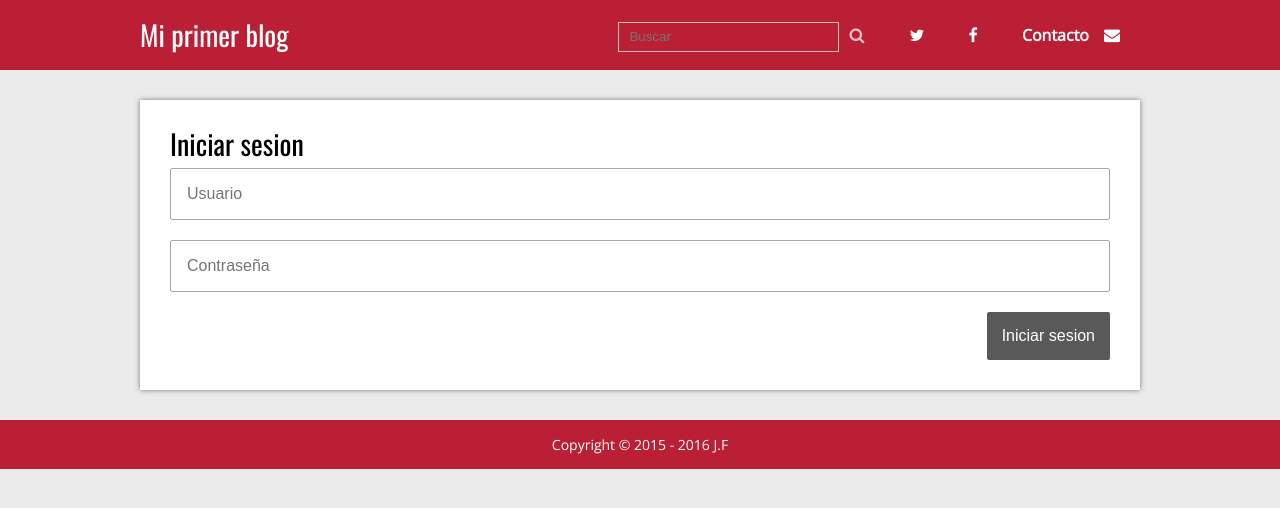
After one commit to Farber98/Blog, a PHP site: page /cursoPHP/login.php in a window 1280 px wide. The commit adds this page. Shown: the top 508 px of the page. Run offline with PHP 8.4, Linux system fonts and the light colour scheme; data that the repository does not hold is empty.

Commit message:
Se realizo el inicio de sesion y el panel de control. VER PORQUE NO SE CARGAN LOS ESTILOS EN EL PANEL DE CONTROL. SE CARGA EL ARCHIVO PERO NO EL CSS

```diff
--- /dev/null
+++ b/admin/cerrar.php
@@ -0,0 +1,6 @@
+<?php //Cerramos la sesion.
+session_start();
+session_destroy();
+$_SESSION = array();
+header('Location: ../');
+?>
--- a/admin/config.php
+++ b/admin/config.php
@@ -2,7 +2,7 @@
 //Contiene configuracion de nuestro sitio web:
 //Cantidad de articulos a cargar, usuario y contraseña...
 
-define('RUTA', 'http://localhost/cursoPHP/Practicas/Blog/'); //Definimos la ruta
+define('RUTA', 'http://localhost/cursoPHP/Practicas/Blog'); //Definimos la ruta
 
 //Guardamos toda la informacion relacionada con la bd
 $bd_config = array(
--- a/funciones.php
+++ b/funciones.php
@@ -67,4 +67,12 @@ function numero_paginas($post_por_pagina,$conexion)
                                                             //Calculo para saber cuantas paginas hay en la paginacion.
     return $numero_paginas;
 }
+
+
+function comprobarSesion(){
+    if(!isset($_SESSION['admin']))
+    {
+        header('Location: ' . RUTA);
+    }
+}
 ?>
--- /dev/null
+++ b/login.php
@@ -0,0 +1,20 @@
+<?php //Logica del login.
+
+session_start();
+
+require 'admin/config.php';
+require 'funciones.php';
+
+if($_SERVER['REQUEST_METHOD'] == 'POST'){       //Obtenemos lo que el usuario ingresa en el login.
+    $usuario = limpiarDatos($_POST['usuario']);
+    $password = limpiarDatos($_POST['password']);
+}
+
+if($usuario == $blog_admin['usuario'] && $password == $blog_admin['password'])
+{
+    $_SESSION['admin'] = $blog_admin['usuario'];
+    header('Location:' . RUTA . '/admin');
+}
+
+require 'views/login.view.php';
+?>
--- a/views/buscar.view.php
+++ b/views/buscar.view.php
@@ -1,6 +1,6 @@
 <?php require 'header.php'; //Cargamos el header.?>
 <div class="contenedor">
-
+    <h2><?php echo $titulo; ?></h2>
     <?php foreach($resultados as $post): ?>  <!-- Cargamos dinamicamente la BD. -->
         <div class="post">
             <article>
--- /dev/null
+++ b/views/login.view.php
@@ -0,0 +1,16 @@
+<?php require 'header.php'; //Cargamos el header.?>
+<!-- Reutilizamos el codigo del single.view.php y particularizamos para la vista del login.. -->
+
+<div class="contenedor">
+    <div class="post">
+        <article>
+            <h2 class="titulo">Iniciar sesion</h2>
+            <form class="formulario" method="post" action="<?php echo htmlspecialchars($_SERVER['PHP_SELF']);?>">
+                <input type="text" name="usuario" placeholder="Usuario">
+                <input type="password" name="password" placeholder="Contraseña">
+                <input type="submit" value="Iniciar sesion">
+            </form>
+        </article>
+    </div>
+</div>
+<?php require 'footer.php'; //Cargamos el footer?>
--- a/views/single.view.php
+++ b/views/single.view.php
@@ -10,7 +10,7 @@
             <div class="thumb">
                     <img src="<?php echo RUTA; ?>/imagenes/<?php echo $post['thumb']; ?>" alt="<?php echo $post['titulo']; ?>"> <!-- No esta cargando la imagen. ver porque. -->
             </div>
-            <p class="intro"><?php echo $post['texto']; ?></p> <!-- Reutilizamos los estilos de la intro pero es el texto. -->
+            <p class="intro"><?php echo nl2br($post['texto']); ?></p> <!-- Reutilizamos los estilos de la intro pero es el texto. nl2br para respetar los espacios desde la BD. Cuando encuentra un espacio le agrega un BR al final. -->
         </article>
     </div>
 </div>
```
Also changed, not shown: admin/index.php (added, +21 -0 lines), views/admin.index.view.php (added, +18 -0 lines).
